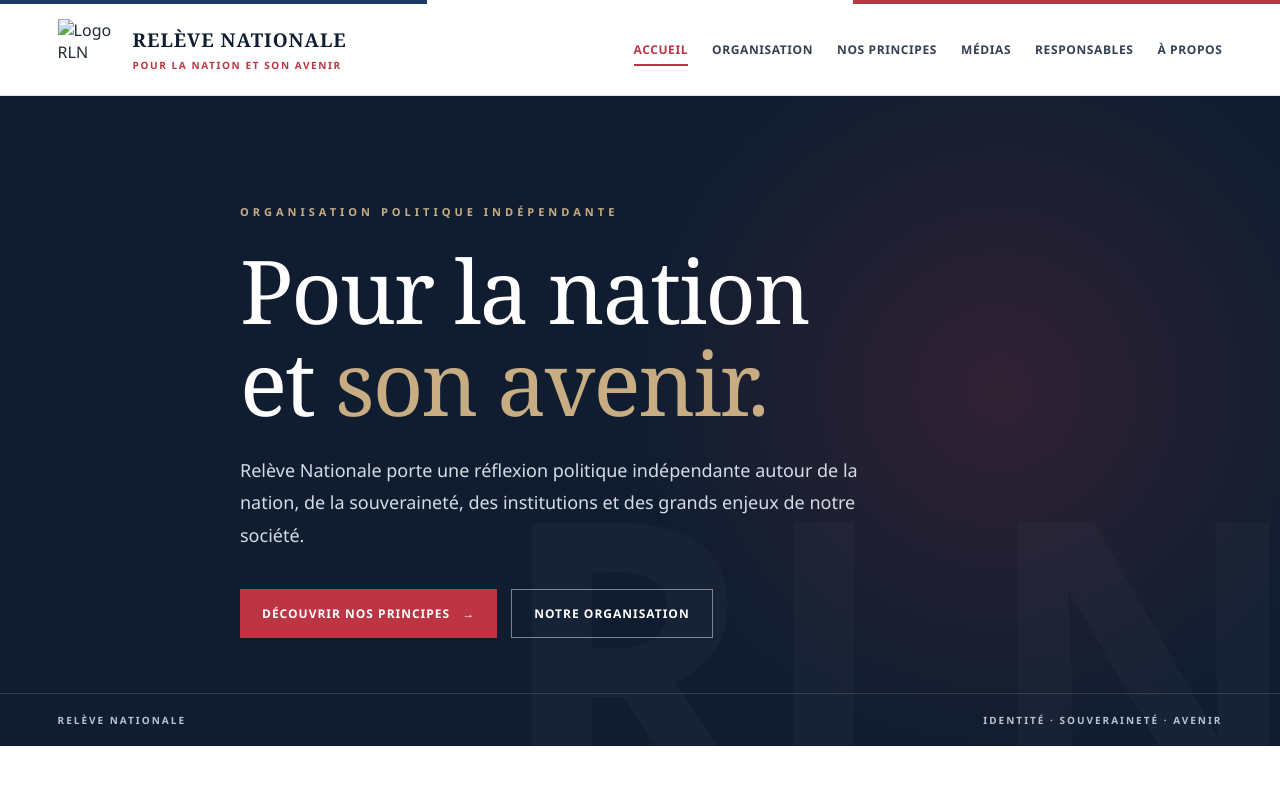
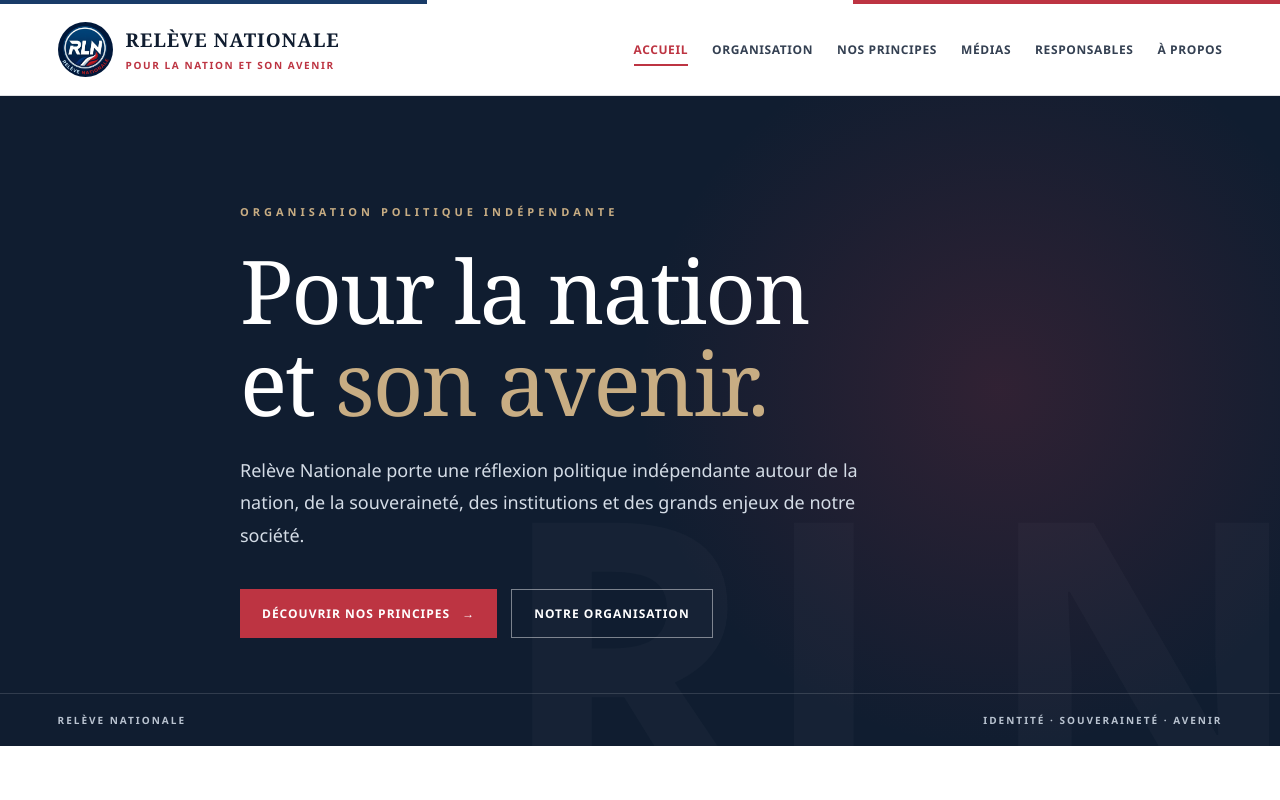
Before and after one commit to Uasrn/UNION-NATIONALE-R-PUBLICAINE, a plain HTML site: page index.html in a window 1280 px wide. Shown: the top 800 px of the page. Drawn offline with Linux system fonts and the light colour scheme.

Commit message:
INDEX
Updated logo images and adjusted styles for brand and preloader.

```diff
--- a/index.html
+++ b/index.html
@@ -1,4 +1,3 @@
-
 <!DOCTYPE html>
 <html lang="fr">
 <head>
@@ -22,7 +21,7 @@
   --max: 1220px;
 }
 
-* { box-sizing: border-box; margin: 0; padding: 0; }
+*, *::before, *::after { box-sizing: border-box; margin: 0; padding: 0; }
 
 html { scroll-behavior: smooth; scroll-padding-top: 100px; }
 
@@ -69,6 +68,7 @@ button { font: inherit; }
   height: 105px;
   object-fit: contain;
   margin-bottom: 18px;
+  border-radius: 50%;
 }
 
 .preloader strong {
@@ -132,9 +132,10 @@ header.scrolled {
 }
 
 .brand img {
-  width: 62px;
-  height: 62px;
-  object-fit: contain;
+  width: 55px;
+  height: 55px;
+  object-fit: cover;
+  border-radius: 50%;
   transition: transform .4s ease;
 }
 
@@ -845,7 +846,7 @@ footer {
 
 <div class="preloader" id="preloader">
   <div class="preloader-inner">
-    <img src="logo-rln.png" alt="Logo RLN">
+    <img src="Gemini_Generated_Image_o4izg7o4izg7o4iz.jpg" alt="Logo Relève Nationale">
     <strong>RELÈVE NATIONALE</strong>
     <small>POUR LA NATION ET SON AVENIR</small>
   </div>
@@ -856,7 +857,7 @@ footer {
 <header id="header">
   <div class="container header-inner">
     <a class="brand" href="#accueil">
-      <img src="logo-rln.png" alt="Logo RLN">
+      <img src="Gemini_Generated_Image_o4izg7o4izg7o4iz.jpg" alt="Logo Relève Nationale">
       <span>
         <span class="brand-name">RELÈVE NATIONALE</span>
         <span class="brand-motto">Pour la nation et son avenir</span>
```
